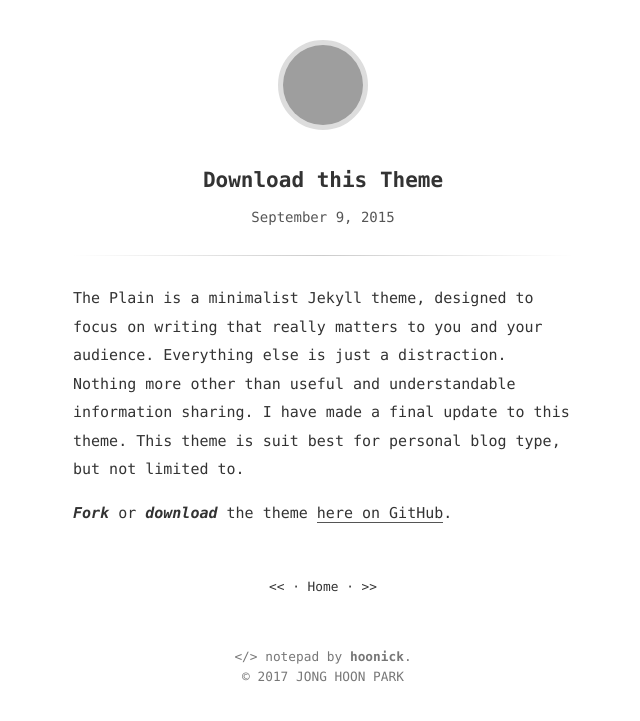
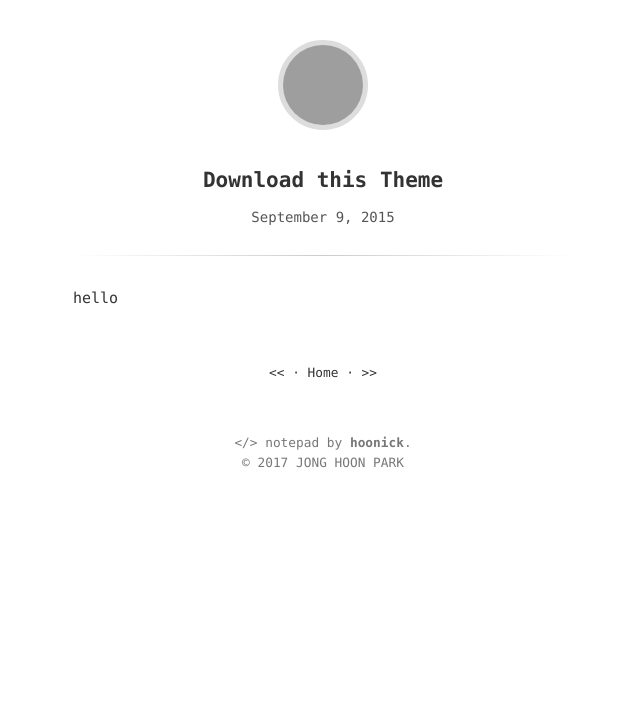
Before and after one commit to hoonick91/-old-choonick.github.io, a Jekyll site: the page built from _posts/2015-09-09-download-this-theme.md, in a window 1280 px wide. Shown: the top 721 px of the page, without its empty margins (317-957 px from the left). Built offline with Jekyll 4.4.1, drawn with Linux system fonts in a browser that asks for light colours; grey boxes are pictures that could not be loaded.

```diff
--- a/_posts/2015-09-09-download-this-theme.md
+++ b/_posts/2015-09-09-download-this-theme.md
@@ -3,6 +3,4 @@ title: Download this Theme
 updated: 2015-09-09 10:38
 ---
 
-The Plain is a minimalist Jekyll theme, designed to focus on writing that really matters to you and your audience. Everything else is just a distraction. Nothing more other than useful and understandable information sharing. I have made a final update to this theme. This theme is suit best for personal blog type, but not limited to.
-
-**_Fork_** or **_download_** the theme [here on GitHub](https://github.com/heiswayi/the-plain).
+hello
```
Also changed, not shown: _posts/2017-11-13-실험-데이터-복구하기.md (renamed from _posts/[algo]실험 데이터 복구하기.md, +4 -0 lines).
